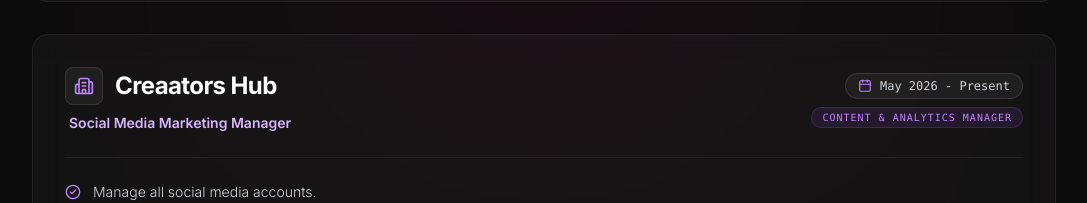
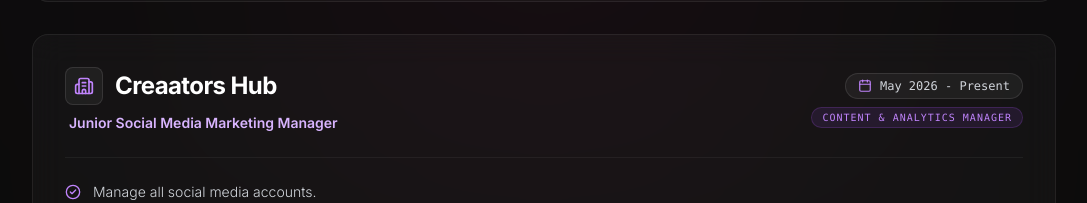
Before and after one commit to Prathamesh31-tech/Jignesh, a Next.js app: page / in a window 1280 px wide. Shown: the part 5405-5608 px from the top of the page, without its empty margins (96-1183 px from the left). Built offline with nearby package versions, Linux system fonts and the light colour scheme.

Commit message:
Update role title to Junior Social Media Marketing Manager

```diff
--- a/src/components/Experience.tsx
+++ b/src/components/Experience.tsx
@@ -34,7 +34,7 @@ export default function Experience() {
     {
       id: "creaators-hub",
       company: "Creaators Hub",
-      role: "Social Media Marketing Manager",
+      role: "Junior Social Media Marketing Manager",
       duration: "May 2026 - Present",
       badge: "CONTENT & ANALYTICS MANAGER",
       gradient: "from-pink-600/20 via-pink-600/5 to-transparent",
```
